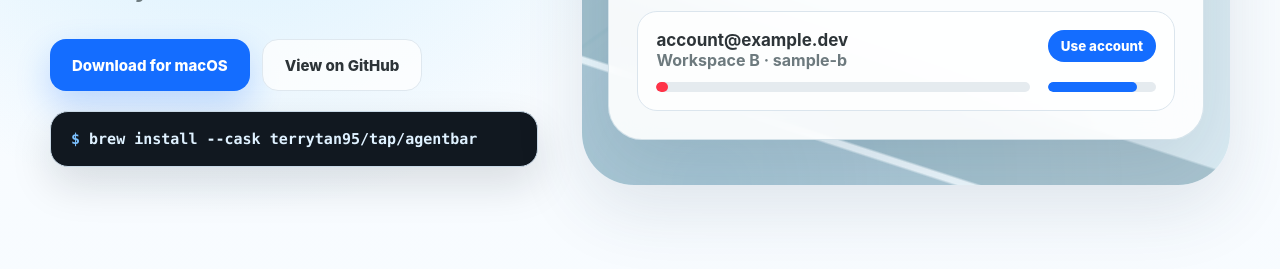
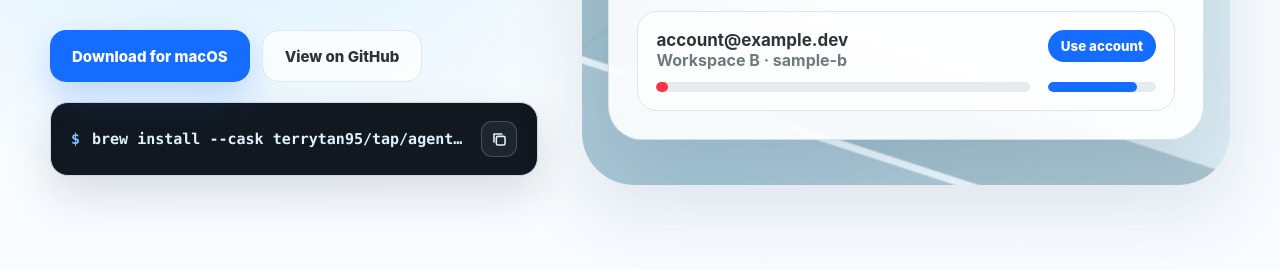
Before and after one commit to terrytan95/AgentBar, a plain HTML site: page site/agentbar/index.html in a window 1280 px wide. Shown: the part 683-952 px from the top of the page. Drawn offline with Linux system fonts and the light colour scheme.

Commit message:
fix(site): add brew copy icon

```diff
--- a/site/agentbar/index.html
+++ b/site/agentbar/index.html
@@ -40,8 +40,15 @@
             </a>
             <a class="button secondary" href="https://github.com/terrytan95/AgentBar">View on GitHub</a>
           </div>
-          <button class="command-chip" type="button" data-copy="brew install --cask terrytan95/tap/agentbar">
-            <span>$</span> brew install --cask terrytan95/tap/agentbar
+          <button class="command-chip" type="button" data-copy="brew install --cask terrytan95/tap/agentbar" aria-label="Copy brew install command">
+            <span class="prompt">$</span>
+            <span class="command-text">brew install --cask terrytan95/tap/agentbar</span>
+            <span class="copy-icon" aria-hidden="true">
+              <svg viewBox="0 0 24 24" focusable="false">
+                <rect x="8" y="8" width="11" height="11" rx="2"></rect>
+                <path d="M5 15V5h10"></path>
+              </svg>
+            </span>
           </button>
         </div>
 
@@ -269,9 +276,14 @@
           <a class="button primary" href="https://github.com/terrytan95/AgentBar/releases/latest">Download for macOS</a>
           <a class="button secondary" href="https://github.com/terrytan95/AgentBar">View on GitHub</a>
         </div>
-        <button class="terminal" type="button" data-copy="brew install --cask terrytan95/tap/agentbar">
-          <span>brew install --cask terrytan95/tap/agentbar</span>
-          <b>Copy</b>
+        <button class="terminal" type="button" data-copy="brew install --cask terrytan95/tap/agentbar" aria-label="Copy brew install command">
+          <span class="command-text">brew install --cask terrytan95/tap/agentbar</span>
+          <span class="copy-icon" aria-hidden="true">
+            <svg viewBox="0 0 24 24" focusable="false">
+              <rect x="8" y="8" width="11" height="11" rx="2"></rect>
+              <path d="M5 15V5h10"></path>
+            </svg>
+          </span>
         </button>
         <div class="install-steps">
           <div><strong>1</strong><span>Install cask</span></div>
--- a/site/agentbar/styles.css
+++ b/site/agentbar/styles.css
@@ -175,6 +175,9 @@
 
 .command-chip,
 .terminal {
+  display: flex;
+  align-items: center;
+  gap: 12px;
   margin-top: 20px;
   width: min(100%, 520px);
   border: 1px solid #c9d9e7;
@@ -191,8 +194,47 @@
   padding: 18px 20px;
 }
 
-.command-chip span {
+.prompt {
   color: #7cc1ff;
+}
+
+.command-text {
+  min-width: 0;
+  flex: 1;
+  overflow: hidden;
+  color: #dff1ff;
+  text-overflow: ellipsis;
+  white-space: nowrap;
+}
+
+.copy-icon {
+  display: grid;
+  flex: 0 0 auto;
+  place-items: center;
+  width: 36px;
+  height: 36px;
+  border: 1px solid rgba(223, 241, 255, .2);
+  border-radius: 11px;
+  color: #dff1ff;
+  background: rgba(255, 255, 255, .06);
+}
+
+.copy-icon svg {
+  width: 19px;
+  height: 19px;
+  fill: none;
+  stroke: currentColor;
+  stroke-linecap: round;
+  stroke-linejoin: round;
+  stroke-width: 2;
+}
+
+.command-chip:hover .copy-icon,
+.terminal:hover .copy-icon,
+.command-chip.copied .copy-icon,
+.terminal.copied .copy-icon {
+  color: #7cc1ff;
+  border-color: rgba(124, 193, 255, .44);
 }
 
 .hero-stage {
@@ -932,16 +974,9 @@
 }
 
 .terminal {
-  display: flex;
-  align-items: center;
   justify-content: space-between;
-  gap: 20px;
   max-width: 680px;
   padding: 22px 24px;
-}
-
-.terminal b {
-  color: #7cc1ff;
 }
 
 .install-steps {
@@ -1121,8 +1156,6 @@
   }
 
   .terminal {
-    align-items: flex-start;
-    flex-direction: column;
     font-size: 13px;
   }
 }
```
